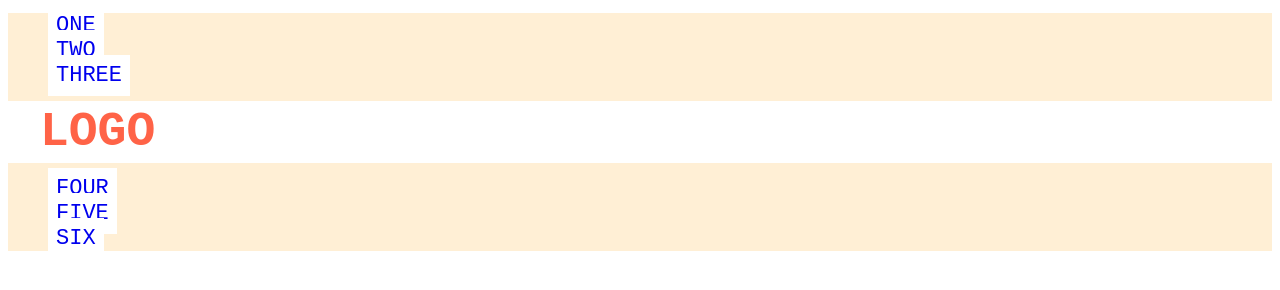
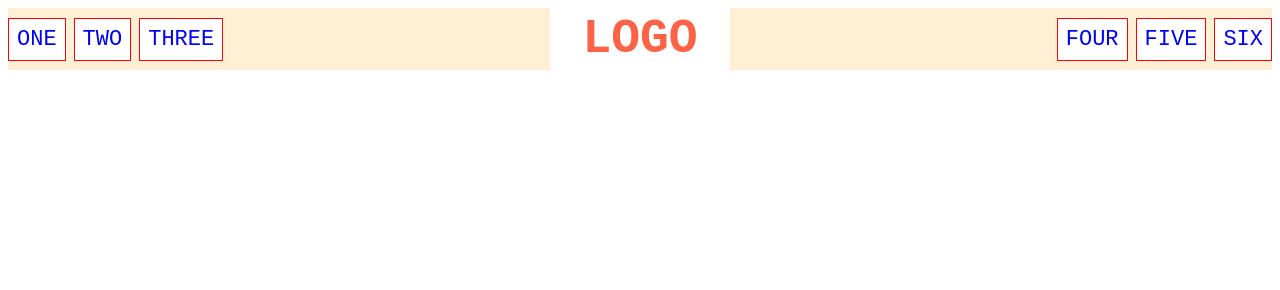
Before and after one commit to banhari/css-exercises, a plain HTML site: page flex/02-flex-header/index.html in a window 1280 px wide. Drawn offline with Linux system fonts and the light colour scheme.

Commit message:
Completed exercise 2

```diff
--- a/flex/02-flex-header/style.css
+++ b/flex/02-flex-header/style.css
@@ -1,6 +1,9 @@
 .header  {
   font-family: monospace;
   background: papayawhip;
+  display: flex;
+  align-items: center;
+  justify-content: space-between;
 }
 
 .logo {
@@ -14,6 +17,11 @@
 ul {
   /* this removes the dots on the list items*/
   list-style-type: none;
+  /* this allows the ul items to flow horizontally instead of vertically which is the default for a list as it is a block */
+  display: flex;
+  margin: 0;
+  padding: 0;
+  gap: 8px;
 }
 
 a {
@@ -22,4 +30,5 @@ a {
   padding: 8px;
   /* this removes the line under the links */
   text-decoration: none;
+  border: 1px solid red;
 }
```
Also changed, not shown: flex/02-flex-header/index.html (+6 -0 lines).
